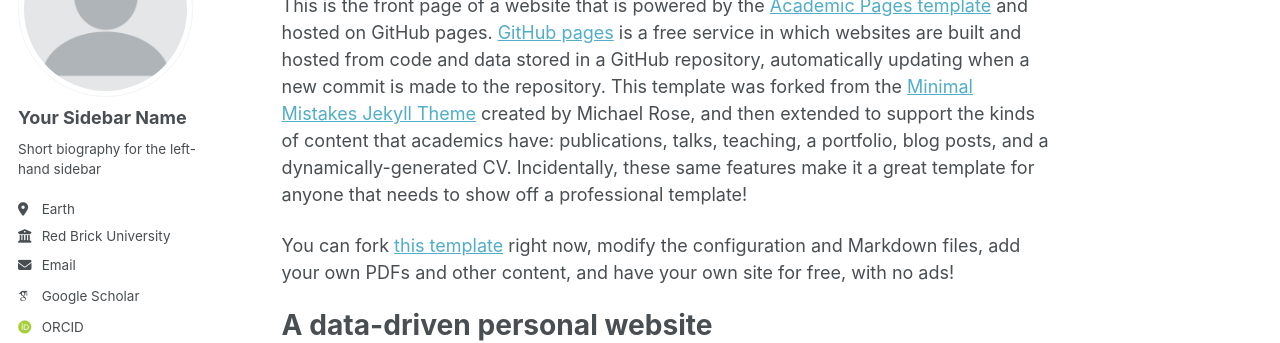
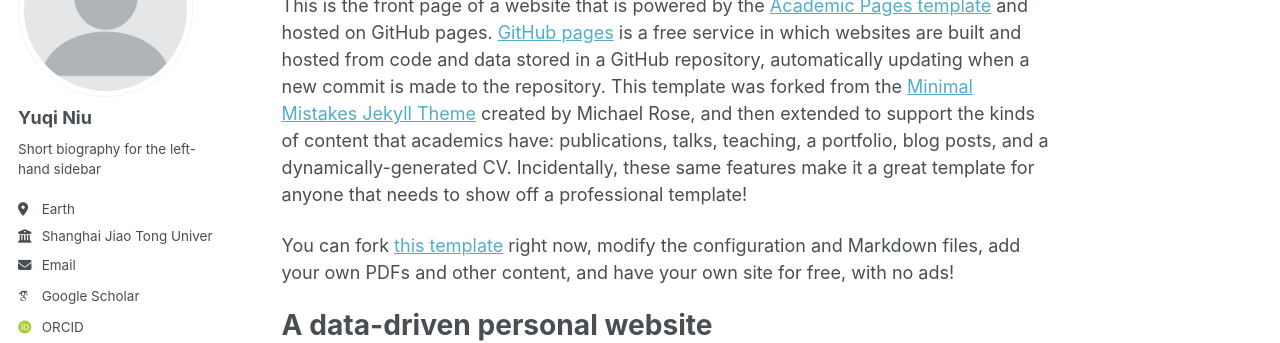
Before and after one commit to Yuqi-Niu/Yuqi-Niu.github.io, a Jekyll site: the page built from _pages/about.md, in a window 1280 px wide. Shown: the part 179-522 px from the top of the page. Built offline with Jekyll 4.4.1, drawn with Linux system fonts in a browser that asks for light colours; some web fonts are replaced; a script bundle is joined from its source files by our own code; library files that are not in the unit come from our copies.

Commit message:
Update _config.yml

```diff
--- a/_config.yml
+++ b/_config.yml
@@ -24,13 +24,13 @@ repository               : "academicpages/academicpages.github.io"
 author:
   # Biographic information
   avatar           : "profile.png"
-  name             : "Your Sidebar Name"
+  name             : "Yuqi Niu"
   pronouns         : # example: "she/her"
   bio              : "Short biography for the left-hand sidebar"
   location         : "Earth"
-  employer         : "Red Brick University"
+  employer         : "Shanghai Jiao Tong University"
   uri              : # URL
-  email            : "none@example.org"
+  email            : "niuyuqi@sjtu.edu.cn"
 
   # Academic websites
   academia         : # URL
```
